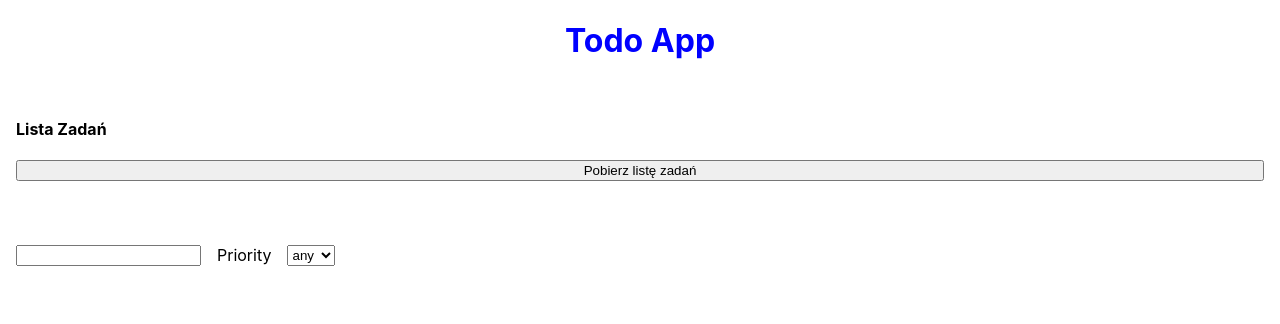
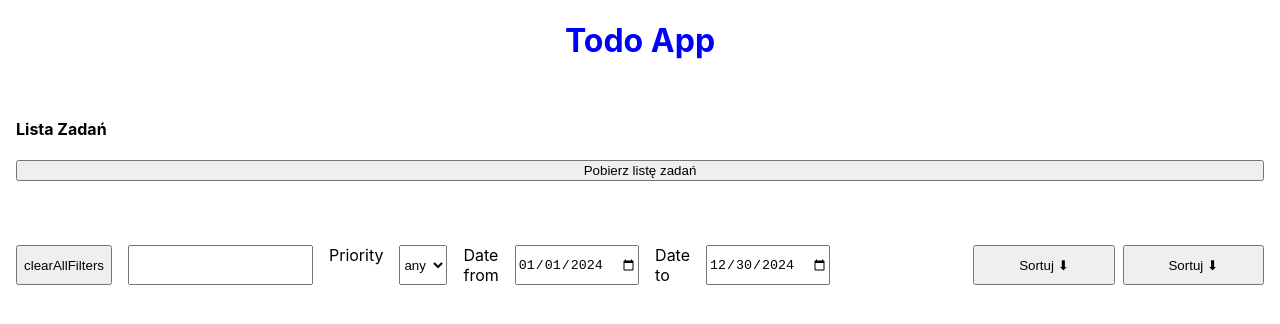
Before and after one commit to pmrukot/todo-app, a React (Create React App) app: page / in a window 1280 px wide. Shown: the top 324 px of the page. Built offline with nearby package versions, Linux system fonts and the light colour scheme.

Commit message:
more filter options

```diff
--- a/src/components/TodoListDataFetchingFromJson.tsx
+++ b/src/components/TodoListDataFetchingFromJson.tsx
@@ -5,9 +5,11 @@ import React, { useState } from "react";
 interface Task {
   title: string;
   description: string;
-  priority: string;
+  priority: Priority;
   due_date: string;
 }
+
+
 const sleep = (ms: number) => new Promise((r) => setTimeout(r, ms));
 
 const Table = styled.div`
@@ -23,6 +25,10 @@ const TableRow = styled.div`
 `;
 
 const TableElement = styled.div<{ flexGrow: number }>`
+  width: 100%;
+`;
+
+const StyledSortButton = styled.button`
   width: 100%;
 `;
 
@@ -44,35 +50,99 @@ const TableHeader = styled.div`
   display: flex;
   flex-direction: column;
 `;
+const priorityMap: Record<Priority, number> = {
+  any: 0,
+  low: 1,
+  mid: 2,
+  high: 3
+}
 
+const tasksComparator = (column:string, order:string) => (a:Task, b:Task) => {
+  if (column === "title" && order === "asc") {
+    return a.title.localeCompare(b.title);
+  } else if (column === "title" && order === "desc") {
+    return b.title.localeCompare(a.title);
+
+  } else if (column === "description" && order === "asc") {
+    return a.description.localeCompare(b.description);
+  } else if (column === "description" && order === "desc") {
+    return b.description.localeCompare(a.description);
+  }
+  else if (column === "priority" && order === "asc") {
+    return priorityMap[a.priority] - priorityMap[b.priority];
+  } else if (column === "priority" && order === "desc") {
+    return priorityMap[b.priority] - priorityMap[a.priority];
+  }
+  else if (column === "date" && order === "asc") {
+    return new Date(a.due_date).getTime() - new Date(b.due_date).getTime();
+  } else if (column === "date" && order === "desc") {
+    return new Date(b.due_date).getTime() - new Date(a.due_date).getTime();
+  }
+  return 0;
+}
+type SortButtonProps = { sortFlag: boolean, setSortFlag:React.Dispatch<React.SetStateAction<boolean>>}
+
+const SortButton: React.FC<SortButtonProps> = ({sortFlag, setSortFlag}) => {
+//⬆⬇
+  return(
+      <StyledSortButton onClick={() => setSortFlag(value => !value)}>Sortuj {sortFlag ? "⬆" : "⬇"}</StyledSortButton>
+  );
+}
+
+type Priority = 'low'|'mid'|'high'|'any';
 const FetchDataFromJson: React.FC = () => {
   const [tasks, setTasks] = useState<Task[]>([]);
   const [titleSearch, setTitleSearch] = useState("");
-  const [priority, setPriority] = useState("any");
+  const [priority, setPriority] = useState<Priority>("any");
+  const [sortOption, setSortOption] = useState("titleAsc");
+  const [dateFrom, setDateFrom] = useState("2024-01-01");
+  const [dateTo, setDateTo] = useState("2024-12-30");
+
+  const [sortTitle, setSortTitle] = useState(false);
+  const [sortDescription, setSortDescription] = useState(false);
+  const [sortPriority, setSortPriority] = useState(false);
+  const [sortDate, setSortDate] = useState(false);
+
 
   const fetchData = async () => {
     try {
       const response = async () => sleep(3000).then(() => tasksJson);
       const data = await response();
-      setTasks(data);
+      setTasks(data as Task[]);
       console.log(data);
     } catch (error) {
       console.log("Error fetching data:", error);
     }
   };
 
-  // TODO: add option to clear all filters
+  // TODO: add option to clear all filters done
   // TODO: add sorting
   // TODO: improve styling: add column headers, make priority and date columns smaller (1:2 proportion)
   // TODO: add spinner when data is loading (React.Suspense)
   // TODO: add custom hook for input element handling (should accept initial input value AND return current input value and onChangeFunction to pass to html element)
   // TODO: add debounce/throttling (optional)
 
+  const clearAllFilters = async () => {
+    setTitleSearch("");
+    setPriority("any");
+    setSortOption("titleAsc");
+  }
+  const parseDate = (dateString: String) => {
+    const [day, month, year] = dateString.split('/');
+    return new Date(`${year}-${month}-${day}`);
+  };
   const filteredTasks = tasks
       .filter((task) => task.title.toLowerCase().includes(titleSearch))
+      .filter((task) => parseDate(task.due_date) > parseDate(dateFrom))
+      .filter((task) => parseDate(task.due_date) < parseDate(dateTo))
       .filter((task) => {
         return priority === "any" || task.priority === priority;
-    });
+      })
+      // .sort(tasksComparator("title", sortTitle ? "asc" : "desc"))
+      .sort(tasksComparator("date", sortDate ? "asc" : "desc"))
+      // .sort(tasksComparator("description", sortDescription ? "asc" : "desc"))
+      .sort(tasksComparator("priority", sortPriority ? "asc" : "desc"))
+
 
   return (
     <TodoList>
@@ -80,7 +150,11 @@ const FetchDataFromJson: React.FC = () => {
         <h4>Lista Zadań</h4>
         <button onClick={fetchData}>Pobierz listę zadań</button>
       </TableHeader>
+      <Table>
+        <TableRow>
+          <TableElement flexGrow={2}>
             <TableFilters>
+              <button onClick={clearAllFilters}>clearAllFilters</button>
               <input
                   id="title"
                   type="text"
@@ -94,7 +168,7 @@ const FetchDataFromJson: React.FC = () => {
                   id="taskPriority"
                   name="priority"
                   value={priority}
-          onChange={(e) => setPriority(e.target.value)}
+                  onChange={(e) => setPriority(e.target.value as Priority)}
                   required
               >
                 <option value="any">any</option>
@@ -102,8 +176,29 @@ const FetchDataFromJson: React.FC = () => {
                 <option value="mid">mid</option>
                 <option value="high">high</option>
               </select>
+              <label htmlFor="dateFrom">Date from</label>
+              <input id="dateFrom"
+                     type="date"
+                     name="dateFrom"
+                     value={dateFrom}
+                     onChange={e => setDateFrom(e.target.value)}
+              />
+              <label htmlFor="dateTo">Date to</label>
+              <input id="dateTo"
+                     type="date"
+                     name="dateTo"
+                     value={dateTo}
+                     onChange={e => setDateTo(e.target.value)}
+              />
               </TableFilters>
-
+          </TableElement>
+          <TableElement flexGrow={2}></TableElement>
+          {/*<SortButton sortFlag={sortTitle} setSortFlag={setSortTitle}/>*/}
+          {/*<SortButton sortFlag={sortDescription} setSortFlag={setSortDescription}/>*/}
+          <SortButton sortFlag={sortPriority} setSortFlag={setSortPriority}/>
+          <SortButton sortFlag={sortDate} setSortFlag={setSortDate}/>
+        </TableRow>
+      </Table>
       <Table>
         {filteredTasks.map((task, index) => (
           <TableRow key={index}>
```
Lines whose indentation alone changed are shown as unchanged.
